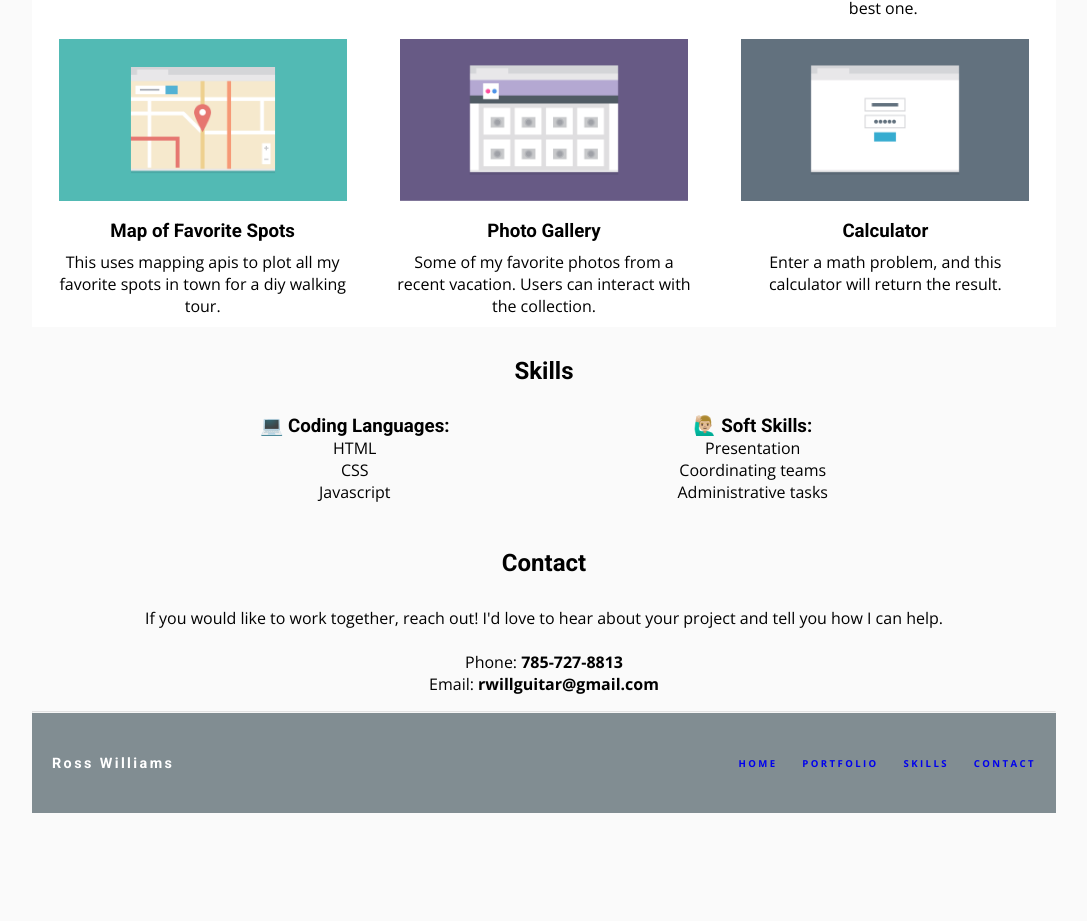
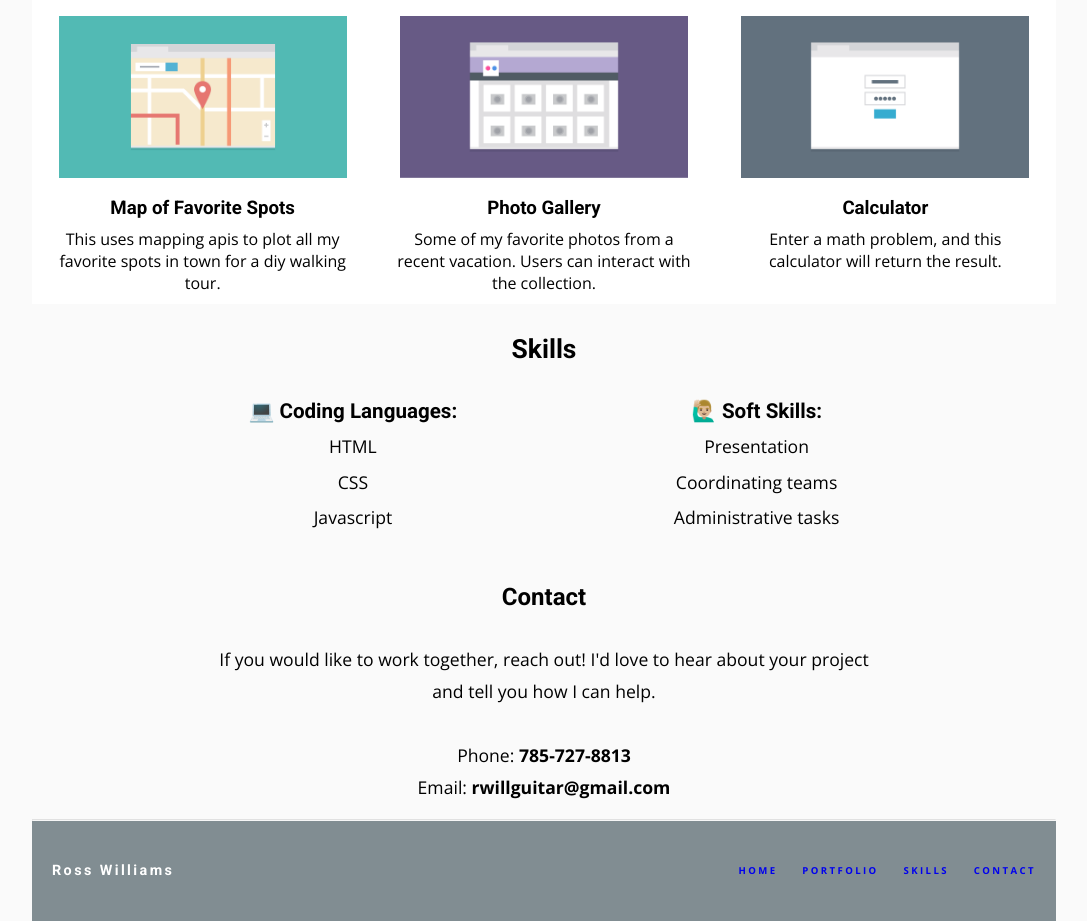
Before and after one commit to rosswilliamsdev/Mobile-First-Responsive-Layout-TT-Project-2, a plain HTML site: page index.html in a window 1280 px wide. Shown: the part 704-1625 px from the top of the page, without its empty margins (96-1183 px from the left). Before the commit the page ends 1517 px from the top, so only its background shows below. Drawn offline with nearby package versions, Linux system fonts and the light colour scheme.

Commit message:
Finished!

```diff
--- a/css/styles.css
+++ b/css/styles.css
@@ -53,6 +53,10 @@ section h2 {
 
 /* ------------------NAVBAR TOP AND BOTTOM---------------------- */
 
+header {
+    font-size: .9em;
+}
+
 h1 {
     color: white;
 }
@@ -67,7 +71,7 @@ header h1 {
 
 nav {
     letter-spacing: .25em;
-    padding: 25px;
+    padding: 15px;
 }
 
 a {
@@ -125,20 +129,30 @@ padding: 1em 0 .5em 0;
 
 /* --------------------CONTACT SECTION---------------------- */
 
-#Contact {
+.contact {
     padding: 1em;
-    text-align: center
+    text-align: center;
+}
+
+.contact p {
+    font-size: 1.1em;
 }
 
 /* ---------------------SKILLS SECTION---------------------- */
 
 .skills-wrap {
     display: flex;
+    flex-direction: column;
     justify-content: space-evenly;
+}
+
+.skills {
+        font-size: 1.1em;
 }
 
 .card {
     text-align: center;
+    line-height: 2em;
 }
 
 
@@ -220,6 +234,7 @@ footer nav {
     }
     .intro-p {
         order: 1;
+        text-align: left;
     }
     /* -----------------PORTFOLIO SECTION--------------- */
     .portfolio-wrap {
@@ -232,13 +247,24 @@ footer nav {
         text-align: center;
         max-width: 300px;
     }
+
+/* --------------------SKILLS----------------- */
+
+.skills-wrap {
+    flex-direction: row;
+}
+
+/* ---------------------CONTACT------------------------ */
+    .contact {
+        margin: auto 10em auto 10em;
+        line-height: 2em;
+    }
 }
 
 @media screen and (min-width: 1024px) {
   header nav, footer nav {
     display: flex;
     justify-content: space-between;
-    /* align-items: center; */
     flex-wrap: nowrap;
   }
   header h1 {
```
Also changed, not shown: 1 other file.
